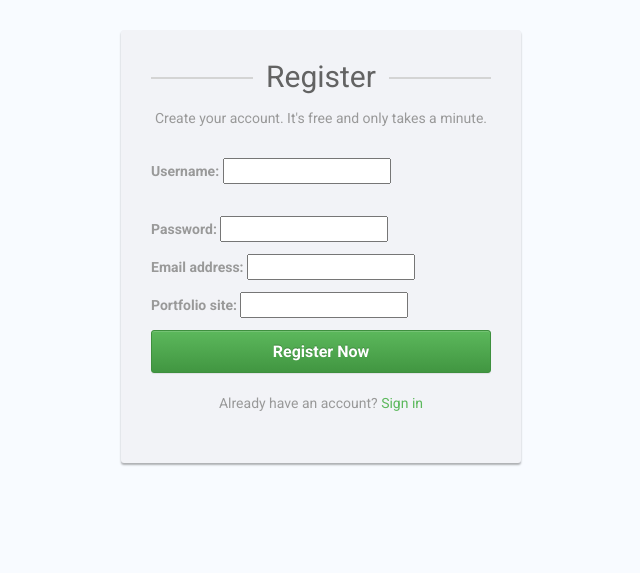
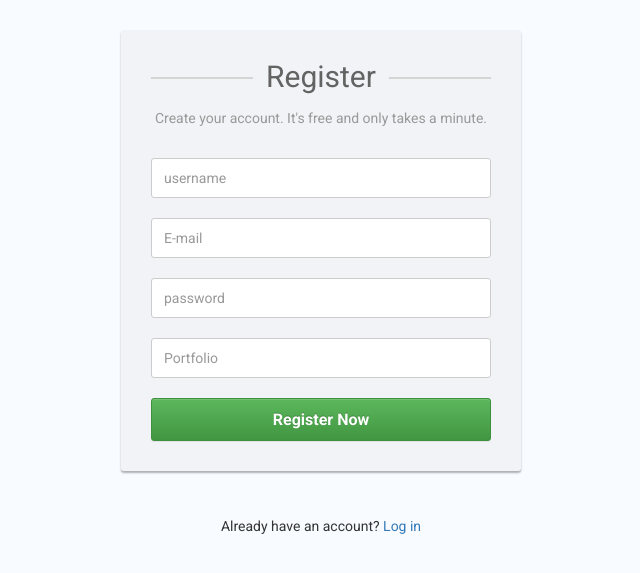
Before and after one commit to shekhar-singh/IVR_system, a Django app: page /register/ in a window 1280 px wide. Shown: the top 573 px of the page, without its empty margins (319-959 px from the left). Run offline with Django 3.2, Linux system fonts and the light colour scheme; parts of the project's set-up code (start-up, migrations or seed data) failed here and were passed over; some libraries are stand-ins or nearby versions.

Commit message:
added custome template style filter

```diff
--- /dev/null
+++ b/mysite/contacts/templatetags/template_style.py
@@ -0,0 +1,11 @@
+from django import template
+register = template.Library()
+
+@register.filter(name='addcss')
+def addcss(field, css):
+	css = css.split(";")
+	return field.as_widget(attrs={"class": css[0], "placeholder": css[1]})
+
+@register.filter(name='addplaceholder')
+def addplaceholder(field, placeholder):
+	return field.as_widget(attrs={"placeholder": placeholder})
--- a/mysite/templates/userauth/registration.html
+++ b/mysite/templates/userauth/registration.html
@@ -1,3 +1,4 @@
+{% load template_style %}
 <!DOCTYPE html>
 <html lang="en">
 <head>
@@ -5,7 +6,7 @@
 <meta http-equiv="X-UA-Compatible" content="IE=edge">
 <meta name="viewport" content="width=device-width, initial-scale=1">
 <link href="https://fonts.googleapis.com/css?family=Roboto:400,700" rel="stylesheet">
-<title>Bootstrap Simple Registration Form</title>
+<title>Registration Form</title>
 <link rel="stylesheet" href="https://maxcdn.bootstrapcdn.com/bootstrap/3.3.7/css/bootstrap.min.css">
 <link rel="stylesheet" href="https://maxcdn.bootstrapcdn.com/bootstrap/3.3.7/css/bootstrap-theme.min.css">
 <script src="https://ajax.googleapis.com/ajax/libs/jquery/1.12.4/jquery.min.js"></script>
@@ -17,7 +18,7 @@
 }
 
   body{
-    color: #fff;
+    color: ##747171;
     background: #f8fbff;
     font-family: 'Roboto', sans-serif;
   }
@@ -111,24 +112,41 @@
 
     <h2>Register</h2>
     <p class="hint-text">Create your account. It's free and only takes a minute.</p>
-        <div class="form-group">
 
               {% if registered %}
 
         <h1>Thank you for registering!</h1>
+        <a href="{% url 'userauth:user_login' %}">Login</a>
                {% else %}
 
+
           {% csrf_token %}
-          {{ user_form.as_p }}
-          {{ profile_form.as_p }}
-
 
   <div class="form-group">
+  {{ user_form.username|addcss:"form-control full-width;username"}}
+ </div>
+
+ <div class="form-group">
+  {{ user_form.email|addcss:"form-control full-width;E-mail"}}
+</div>
+
+<div class="form-group">
+  {{ user_form.password|addcss:"form-control full-width;password"}}
+</div>
+
+ <div class="form-group">
+  {{ profile_form.portfolio_site|addcss:"form-control full-width;Portfolio" }}
+</div>
+
 <button type="submit" class="btn btn-success btn-lg btn-block">Register Now</button>
         </div>
     </form>
+
+  <div class="text-center">Already have an account? <a href="{% url 'userauth:user_login' %}">Log in</a>
+  </div>
+
+
+
 {% endif %}
-  <div class="text-center">Already have an account? <a href="{% url 'userauth:user_login' %}">Sign in</a></div>
-</div>
 </body>
 </html>
```
Also changed, not shown: mysite/contacts/templatetags/__init__.py (added), mysite/db.sqlite3, 1 other file. Lines whose indentation alone changed are shown as unchanged.
